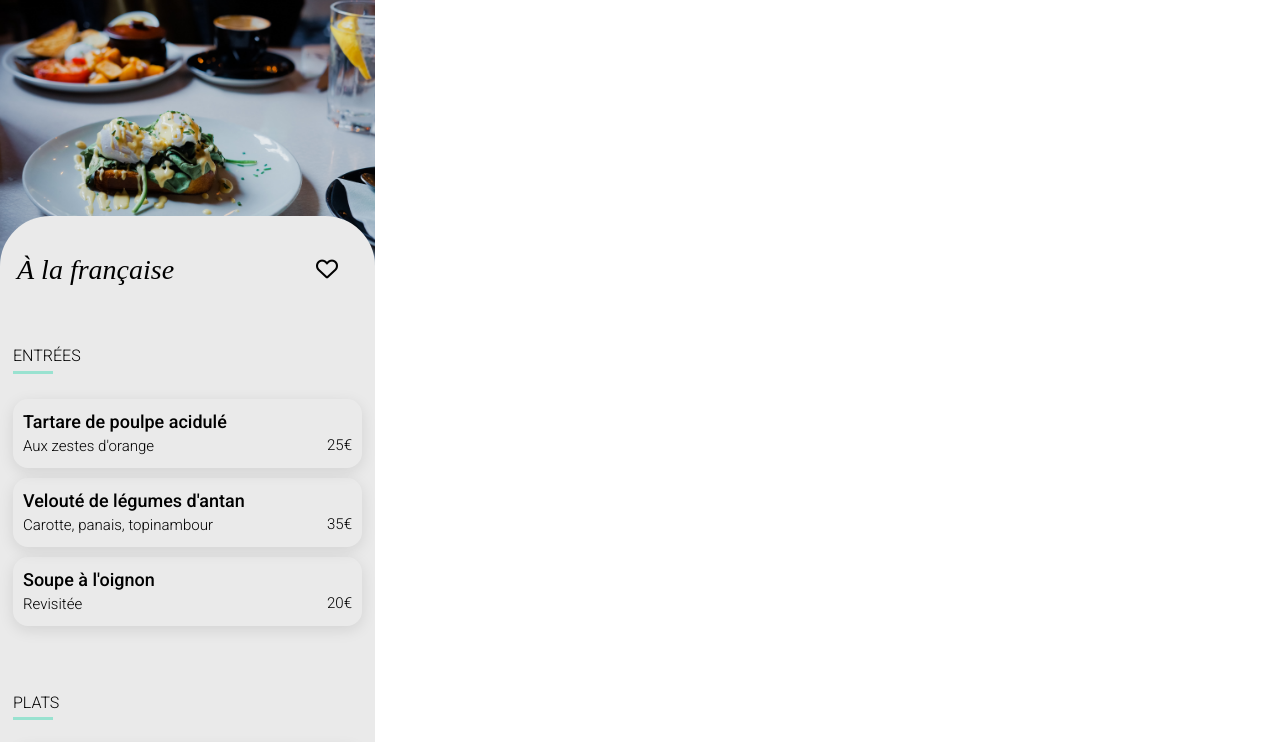
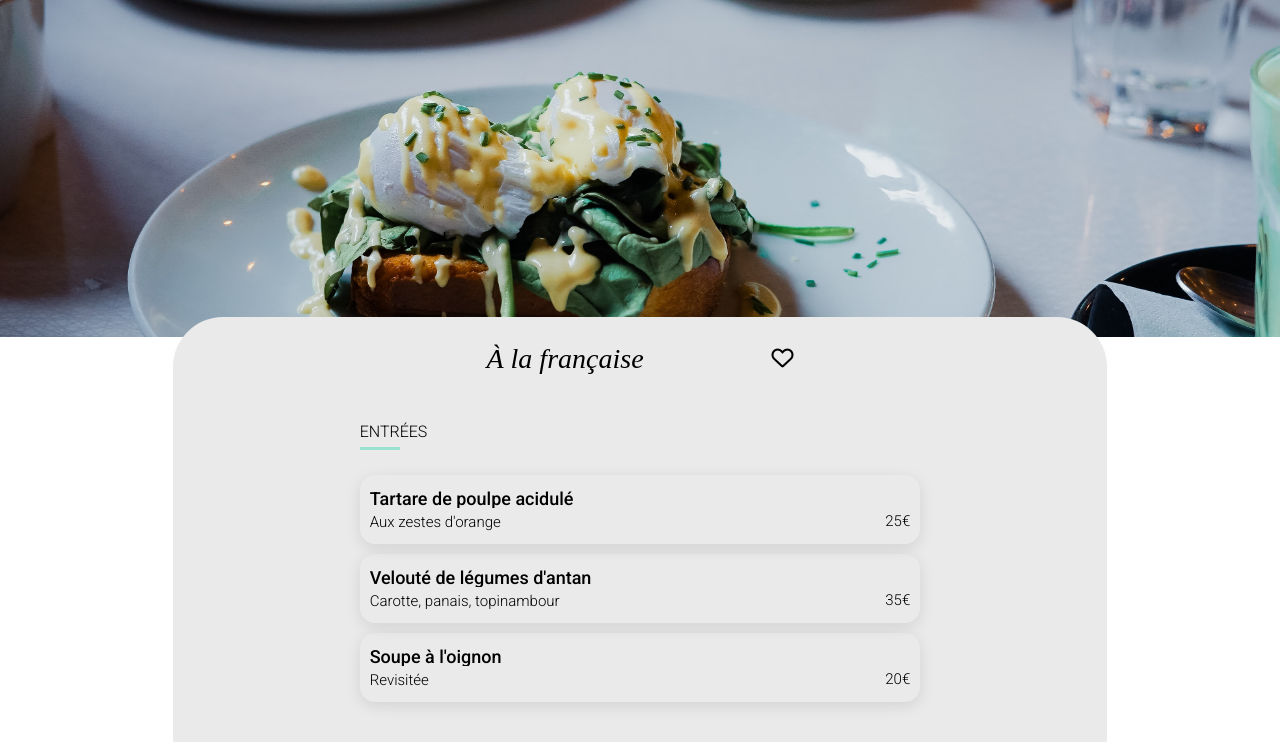
Before and after one commit to Ryu-Soul/projetohmyfood, a website: page restaurants/française.html in a window 1280 px wide. Shown: the part 66-808 px from the top of the page. Drawn offline with Linux system fonts and the light colour scheme; a web font is replaced by a local one.

Commit message:
responsive tablette/desktop

```diff
--- a/sass/components/card.scss
+++ b/sass/components/card.scss
@@ -13,6 +13,7 @@
 .Entree {
     display: flex;
     flex-direction: column;
+
     gap: 10px;
 
     width: 349px;
@@ -20,6 +21,12 @@
     @media (min-width: 1440px) {
         width: 634px;
     }
+
+    @media (min-width: 768px) {
+        max-width: 634px;
+        width: 60%;
+    }
+
 }
 
 .Plat {
@@ -32,6 +39,11 @@
     @media (min-width: 1440px) {
         width: 634px;
     }
+
+    @media (min-width: 768px) {
+        max-width: 634px;
+        width: 60%;
+    }
 }
 
 .Desserts {
@@ -43,6 +55,11 @@
 
     @media (min-width: 1440px) {
         width: 634px;
+    }
+
+    @media (min-width: 768px) {
+        max-width: 634px;
+        width: 60%;
     }
 }
 
@@ -61,6 +78,10 @@
     height: 69px;
     padding: 0;
     overflow: hidden;
+
+    @media (min-width: 768px) {
+        width: 100%;
+    }
 
     & .card-text {
         display: flex;
--- a/sass/layouts/body.scss
+++ b/sass/layouts/body.scss
@@ -1,7 +1,11 @@
 body {
     display: flex;
     flex-direction: column;
+    justify-content: center;
+    align-items: center;
 
     margin: 0;
-    width: 375px;
+    width: 100%;
+
+
 }
--- a/sass/main.scss
+++ b/sass/main.scss
@@ -215,6 +215,12 @@ header {
 
         width: 340px;
         height: 1058px;
+
+        @media (min-width: 768px)  {
+            max-width: 490px;
+            width: 100%;
+        }
+
     }
 
     & .nouveau {
@@ -236,6 +242,11 @@ header {
 
         position: relative;
 
+        @media (min-width: 768px)  {
+            max-width: 490px;
+            width: 100%;
+        }
+
     }
 
     & a {
@@ -248,6 +259,11 @@ header {
         border-radius: 15px 15px 0px 0px;
 
         object-fit: cover;
+
+        @media (min-width: 768px)  {
+            max-width: 490px;
+            width: 100%;
+        }
     }
 
     & .card-content {
@@ -258,6 +274,11 @@ header {
 
         width: 340px;
         height: 100px;
+
+        @media (min-width: 768px)  {
+            max-width: 490px;
+            width: 100%;
+        }
     }
 
     & .card-txt {
@@ -265,6 +286,11 @@ header {
         flex-direction: column;
 
         width: 267px;
+
+        @media (min-width: 768px)  {
+            max-width: 490px;
+            width: 71%;
+        }
     }
 
     & .Like {
@@ -396,6 +422,7 @@ footer ul {
         padding-top: 30px;
         padding-bottom: 30px;
 
+
         & .restaurant-cards {
         flex-direction: row;
         flex-wrap: wrap;
@@ -403,6 +430,7 @@ footer ul {
         row-gap: 28px;
         height: 552px;
         width: 1080px;
+        max-width: none;
         }
 
         & h2 {
--- a/sass/others.scss
+++ b/sass/others.scss
@@ -6,7 +6,7 @@
 
 @import "components/card";
 
-@import "base/othertext.scss";
+@import "base/othertext";
 
 
 header {
@@ -16,7 +16,7 @@ header {
     align-items: center;
     position: relative;
 
-    width: 375px;
+    width: 100%;
     height: 63px;
 
     & i {
@@ -31,6 +31,8 @@ header {
         height: 36px;
         object-fit: initial;
     }
+
+
 }
 
 
@@ -38,9 +40,16 @@ header {
 img {
     width: 100%;
     height: 275px;
-    position: relative;
 
     object-fit: cover;
+}
+
+main {
+    width: 100%;
+    display: flex;
+    flex-direction: column;
+    justify-content: center;
+    align-items: center;
 }
 
 .menu {
@@ -50,6 +59,8 @@ img {
     align-items: center;
     position: relative;
 
+    min-width: 375px;
+    width: 73%;
     height: 1275px;
     margin-top: -60px;
     border-radius: 50px 50px 0px 0px;
@@ -166,3 +177,54 @@ img {
 
 
 }
+
+@media (min-width: 768px) {
+
+    body {
+        display: flex;
+        flex-direction: column;
+
+        margin: 0;
+        width: 100%;
+        height: 1705px;
+    }
+
+    header {
+        width: 100%;
+        height: 96.34px;
+    }
+
+    main {
+        display: flex;
+        flex-direction: column;
+        align-items: center;
+
+        & img {
+            height: 383px;
+            width: 100%;
+        }
+    }
+
+    .menu {
+        width: 73%;
+        height: 1164px;
+        margin-top: -20px;
+
+
+        & .nom {
+            width: 307px;
+            height: 41px;
+
+            & .Like {
+
+                & i {
+                    top: 8px;
+                    right: 0px;
+                }
+            }
+        }
+
+    }
+
+
+}
```
Also changed, not shown: css/others.css, css/styles.css, 2 other files.
